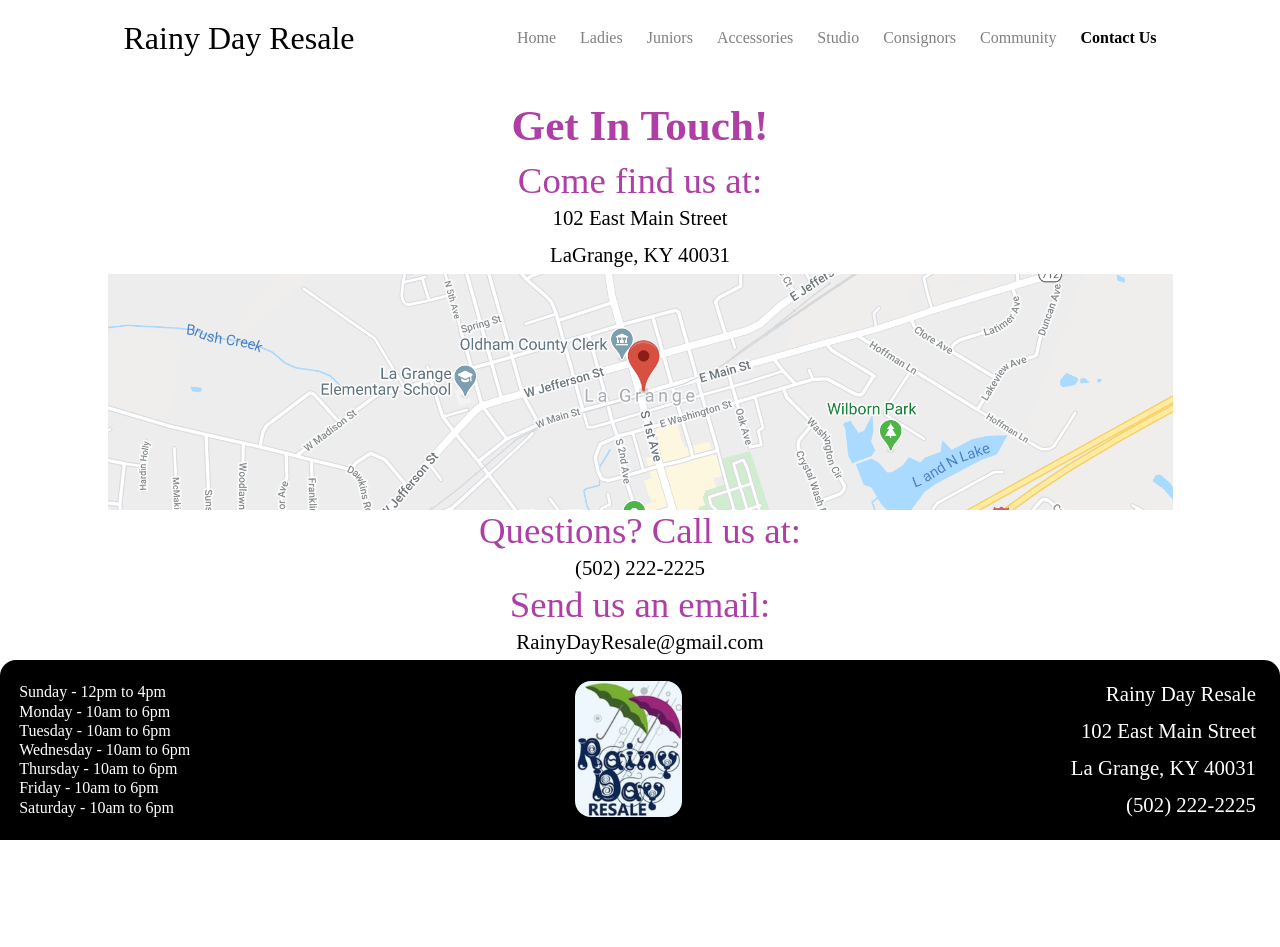
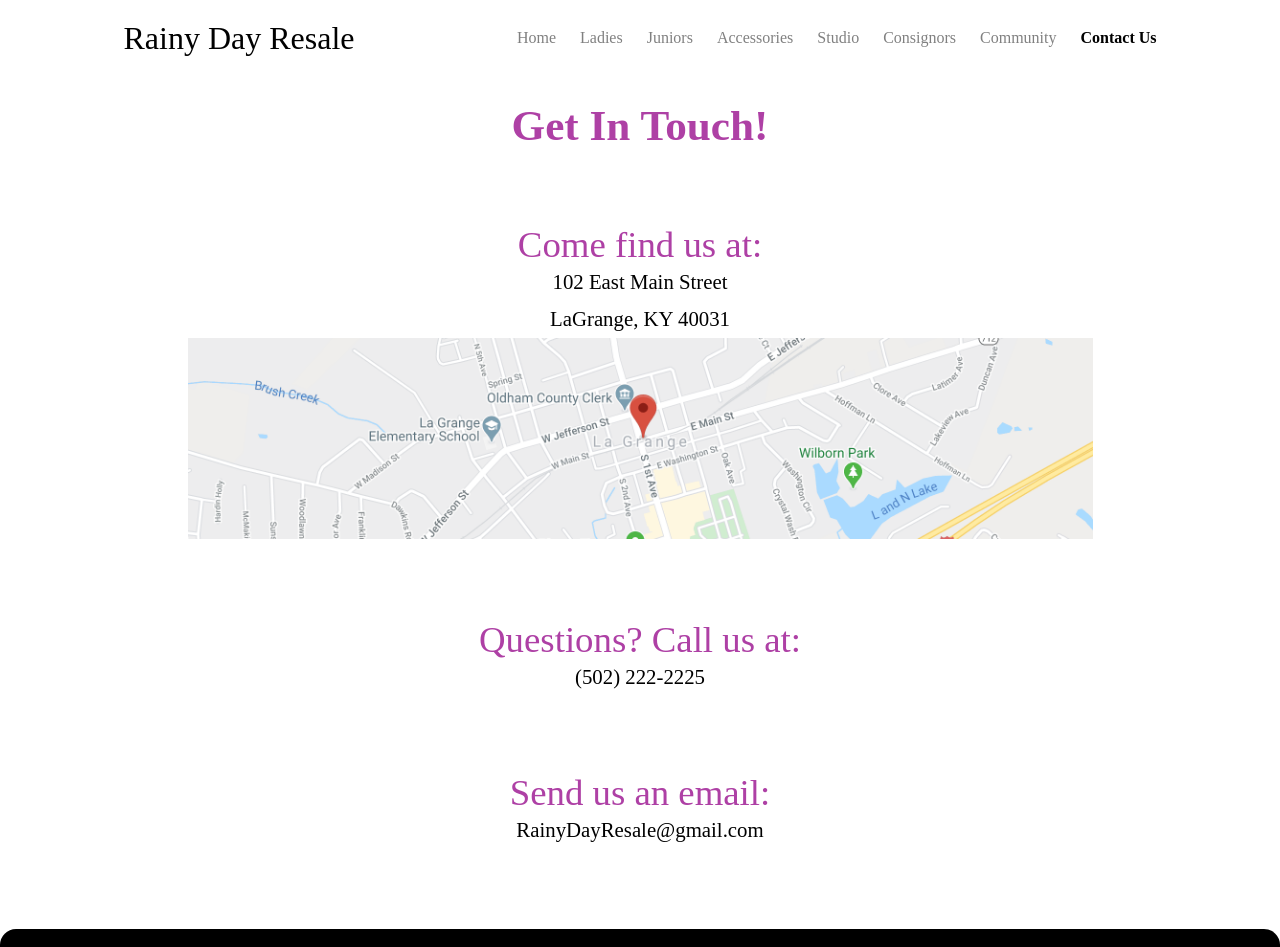
Before and after one commit to RaineBeauDubs/ShoppeSite, a React (Create React App) app in the folder shoppe/: page /contact in a window 1280 px wide. Shown: the top 947 px of the page. Before the commit the page ends 840 px from the top, so only its background shows below. Built offline with nearby package versions, Linux system fonts and the light colour scheme.

Commit message:
contact moderately styled, still have much to do, but want to get redirects workingg

```diff
--- a/shoppe/src/components/contact/Contact.js
+++ b/shoppe/src/components/contact/Contact.js
@@ -5,6 +5,7 @@ function Contact() {
   return (
     <div className="contactContainer">
       <h2 className="colorHeader">Get In Touch!</h2>
+      <div className="contactSec">
         <h3 className="colorSubHeader">Come find us at:</h3>
         <p>102 East Main Street</p>
         <p>LaGrange, KY 40031</p>
@@ -13,10 +14,15 @@ function Contact() {
           src="/images/ConPlaceholderMap.png"
           alt="Where we're located in LaGrange"
         />
+      </div>
+      <div className="contactSec">
         <h3 className="colorSubHeader">Questions? Call us at:</h3>
         <p>(502) 222-2225</p>
+      </div>
+      <div className="contactSec">
         <h3 className="colorSubHeader">Send us an email:</h3>
         <p>RainyDayResale@gmail.com</p>
+      </div>
     </div>
   );
 }
--- a/shoppe/src/components/contact/contact.css
+++ b/shoppe/src/components/contact/contact.css
@@ -3,6 +3,10 @@
   margin: 0 auto;
 }
 
+.contactSec {
+  margin: 5rem;
+}
+
 .fakeMap {
   width: 100%;
 }
```
Lines whose indentation alone changed are shown as unchanged.
